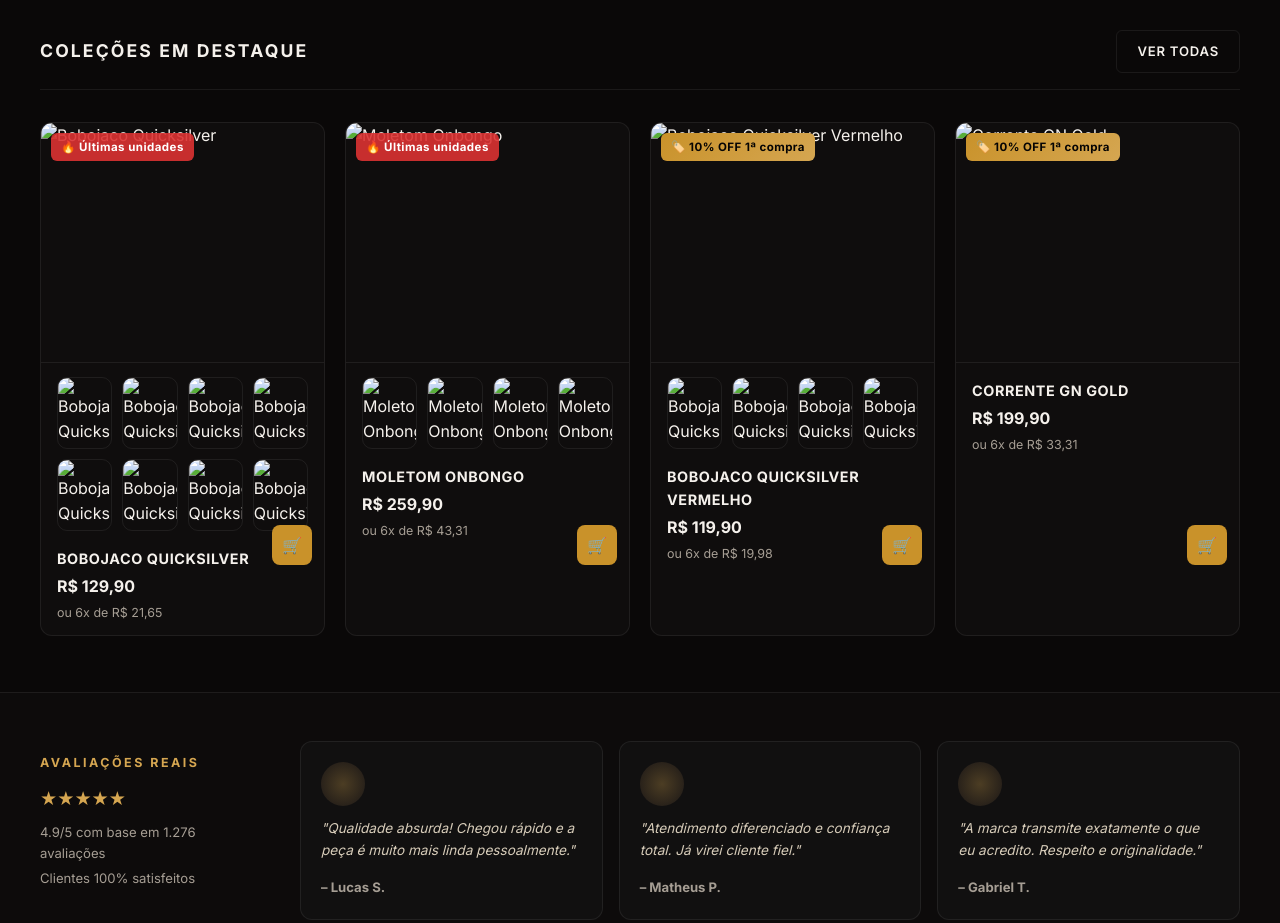
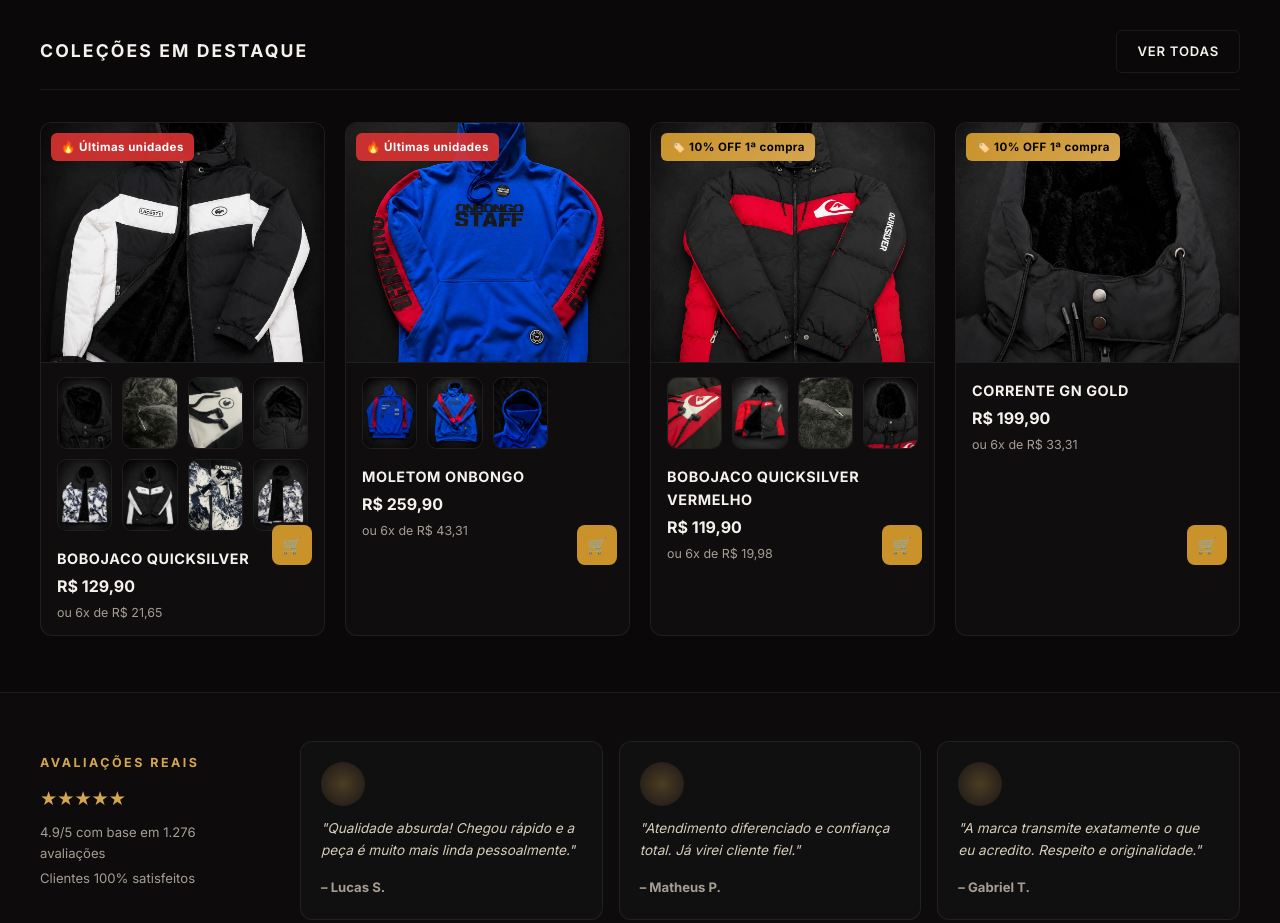
Before and after one commit to nathanenriico/gnmafia, a plain HTML site: page mafiagn/index.html in a window 1280 px wide. Shown: the part 940-1863 px from the top of the page. Drawn offline with Linux system fonts and the light colour scheme.

Commit message:
fix: renomeia pastas e imagens sem espacos, corrige caminhos

```diff
--- a/mafiagn/index.html
+++ b/mafiagn/index.html
@@ -108,19 +108,19 @@
       <a class="btn-outline-sm" href="#produtos">VER TODAS</a>
     </div>
     <div class="product-grid" id="produtos">
-      <article class="product-card" data-name="BOBOJACO QUICKSILVER" data-price="129.90" data-image="imagem bobojaco quicksilver/WhatsApp Image 2026-05-31 at 15.15.37 (1).jpeg">
+      <article class="product-card" data-name="BOBOJACO QUICKSILVER" data-price="129.90" data-image="img-bobojaco-quicksilver/img1.jpeg">
         <div class="product-img-wrap">
           <span class="badge-units">🔥 Últimas unidades</span>
-           <img src="imagem bobojaco quicksilver/WhatsApp Image 2026-05-31 at 15.15.37 (1).jpeg" alt="Bobojaco Quicksilver" class="product-img main-img" />
+          <img src="img-bobojaco-quicksilver/img1.jpeg" alt="Bobojaco Quicksilver" class="product-img main-img" />
           <div class="product-gallery">
-            <img src="imagem bobojaco quicksilver/WhatsApp Image 2026-05-31 at 15.15.37.jpeg" alt="Bobojaco Quicksilver detalhe 1" class="gallery-thumb" />
-            <img src="imagem bobojaco quicksilver/WhatsApp Image 2026-05-31 at 15.15.38 (1).jpeg" alt="Bobojaco Quicksilver detalhe 2" class="gallery-thumb" />
-            <img src="imagem bobojaco quicksilver/WhatsApp Image 2026-05-31 at 15.15.38 (2).jpeg" alt="Bobojaco Quicksilver detalhe 3" class="gallery-thumb" />
-            <img src="imagem bobojaco quicksilver/WhatsApp Image 2026-05-31 at 15.15.38 (3).jpeg" alt="Bobojaco Quicksilver detalhe 4" class="gallery-thumb" />
-            <img src="imagem bobojaco quicksilver/WhatsApp Image 2026-05-31 at 15.15.38 (4).jpeg" alt="Bobojaco Quicksilver detalhe 5" class="gallery-thumb" />
-            <img src="imagem bobojaco quicksilver/WhatsApp Image 2026-05-31 at 15.15.38.jpeg" alt="Bobojaco Quicksilver detalhe 6" class="gallery-thumb" />
-            <img src="imagem bobojaco quicksilver/WhatsApp Image 2026-05-31 at 15.15.39 (1).jpeg" alt="Bobojaco Quicksilver detalhe 7" class="gallery-thumb" />
-            <img src="imagem bobojaco quicksilver/WhatsApp Image 2026-05-31 at 15.15.39.jpeg" alt="Bobojaco Quicksilver detalhe 8" class="gallery-thumb" />
+            <img src="img-bobojaco-quicksilver/img2.jpeg" alt="detalhe 1" class="gallery-thumb" />
+            <img src="img-bobojaco-quicksilver/img3.jpeg" alt="detalhe 2" class="gallery-thumb" />
+            <img src="img-bobojaco-quicksilver/img4.jpeg" alt="detalhe 3" class="gallery-thumb" />
+            <img src="img-bobojaco-quicksilver/img5.jpeg" alt="detalhe 4" class="gallery-thumb" />
+            <img src="img-bobojaco-quicksilver/img6.jpeg" alt="detalhe 5" class="gallery-thumb" />
+            <img src="img-bobojaco-quicksilver/img7.jpeg" alt="detalhe 6" class="gallery-thumb" />
+            <img src="img-bobojaco-quicksilver/img8.jpeg" alt="detalhe 7" class="gallery-thumb" />
+            <img src="img-bobojaco-quicksilver/img9.jpeg" alt="detalhe 8" class="gallery-thumb" />
           </div>
         </div>
         <div class="product-info">
@@ -130,15 +130,14 @@
         </div>
         <button class="add-to-cart-btn add-to-cart">🛒</button>
       </article>
-      <article class="product-card" data-name="MOLETOM ONBONGO" data-price="259.90" data-image="imagem moletom onbongo/WhatsApp Image 2026-05-31 at 15.15.36.jpeg">
+      <article class="product-card" data-name="MOLETOM ONBONGO" data-price="259.90" data-image="img-moletom-onbongo/img2.jpeg">
         <div class="product-img-wrap">
           <span class="badge-units">🔥 Últimas unidades</span>
-          <img src="imagem moletom onbongo/WhatsApp Image 2026-05-31 at 15.15.36.jpeg" alt="Moletom Onbongo" class="product-img main-img" />
+          <img src="img-moletom-onbongo/img2.jpeg" alt="Moletom Onbongo" class="product-img main-img" />
           <div class="product-gallery">
-            <img src="imagem moletom onbongo/WhatsApp Image 2026-05-31 at 15.15.36 (1).jpeg" alt="Moletom Onbongo detalhe 1" class="gallery-thumb" />
-            <img src="imagem moletom onbongo/WhatsApp Image 2026-05-31 at 15.15.37 (1).jpeg" alt="Moletom Onbongo detalhe 2" class="gallery-thumb" />
-            <img src="imagem moletom onbongo/WhatsApp Image 2026-05-31 at 15.15.37.jpeg" alt="Moletom Onbongo detalhe 3" class="gallery-thumb" />
-            <img src="imagem moletom onbongo/WhatsApp Image 2026-05-31 at 15.15.36.jpeg" alt="Moletom Onbongo detalhe 4" class="gallery-thumb" />
+            <img src="img-moletom-onbongo/img1.jpeg" alt="detalhe 1" class="gallery-thumb" />
+            <img src="img-moletom-onbongo/img3.jpeg" alt="detalhe 2" class="gallery-thumb" />
+            <img src="img-moletom-onbongo/img4.jpeg" alt="detalhe 3" class="gallery-thumb" />
           </div>
         </div>
         <div class="product-info">
@@ -149,15 +148,15 @@
         </div>
         <button class="add-to-cart-btn add-to-cart">🛒</button>
       </article>
-      <article class="product-card" data-name="BOBOJACO QUICKSILVER VERMELHO" data-price="119.90" data-image="imagem bobojaco/WhatsApp Image 2026-05-31 at 14.29.41.jpeg">
+      <article class="product-card" data-name="BOBOJACO QUICKSILVER VERMELHO" data-price="119.90" data-image="img-bobojaco/img1.jpeg">
         <div class="product-img-wrap">
           <span class="badge-discount">🏷️ 10% OFF 1ª compra</span>
-          <img src="imagem bobojaco/WhatsApp Image 2026-05-31 at 14.29.41.jpeg" alt="Bobojaco Quicksilver Vermelho" class="product-img main-img" />
+          <img src="img-bobojaco/img1.jpeg" alt="Bobojaco Quicksilver Vermelho" class="product-img main-img" />
           <div class="product-gallery">
-            <img src="imagem bobojaco/WhatsApp Image 2026-05-31 at 14.29.42 (1).jpeg" alt="Bobojaco Quicksilver Vermelho detalhe 1" class="gallery-thumb" />
-            <img src="imagem bobojaco/WhatsApp Image 2026-05-31 at 14.29.42 (2).jpeg" alt="Bobojaco Quicksilver Vermelho detalhe 2" class="gallery-thumb" />
-            <img src="imagem bobojaco/WhatsApp Image 2026-05-31 at 14.29.42.jpeg" alt="Bobojaco Quicksilver Vermelho detalhe 3" class="gallery-thumb" />
-            <img src="imagem bobojaco/WhatsApp Image 2026-05-31 at 14.29.43.jpeg" alt="Bobojaco Quicksilver Vermelho detalhe 4" class="gallery-thumb" />
+            <img src="img-bobojaco/img2.jpeg" alt="detalhe 1" class="gallery-thumb" />
+            <img src="img-bobojaco/img3.jpeg" alt="detalhe 2" class="gallery-thumb" />
+            <img src="img-bobojaco/img4.jpeg" alt="detalhe 3" class="gallery-thumb" />
+            <img src="img-bobojaco/img5.jpeg" alt="detalhe 4" class="gallery-thumb" />
           </div>
         </div>
         <div class="product-info">
@@ -167,10 +166,10 @@
         </div>
         <button class="add-to-cart-btn add-to-cart">🛒</button>
       </article>
-      <article class="product-card" data-name="CORRENTE GN GOLD" data-price="199.90" data-image="imagem bobojaco/WhatsApp Image 2026-05-31 at 14.29.43.jpeg">
+      <article class="product-card" data-name="CORRENTE GN GOLD" data-price="199.90" data-image="img-bobojaco/img5.jpeg">
         <div class="product-img-wrap">
           <span class="badge-discount">🏷️ 10% OFF 1ª compra</span>
-          <img src="imagem bobojaco/WhatsApp Image 2026-05-31 at 14.29.43.jpeg" alt="Corrente GN Gold" class="product-img" />
+          <img src="img-bobojaco/img5.jpeg" alt="Corrente GN Gold" class="product-img main-img" />
         </div>
         <div class="product-info">
           <strong>CORRENTE GN GOLD</strong>
```
Also changed, not shown: mafiagn/img-bobojaco-quicksilver/img1.jpeg (added), mafiagn/img-bobojaco-quicksilver/img2.jpeg (added), mafiagn/img-bobojaco-quicksilver/img3.jpeg (added), mafiagn/img-bobojaco-quicksilver/img4.jpeg (added), mafiagn/img-bobojaco-quicksilver/img5.jpeg (added), mafiagn/img-bobojaco-quicksilver/img6.jpeg (added), mafiagn/img-bobojaco-quicksilver/img7.jpeg (added), mafiagn/img-bobojaco-quicksilver/img8.jpeg (added), mafiagn/img-bobojaco-quicksilver/img9.jpeg (added), mafiagn/img-bobojaco/img1.jpeg (added), mafiagn/img-bobojaco/img2.jpeg (added), mafiagn/img-bobojaco/img3.jpeg (added), mafiagn/img-bobojaco/img4.jpeg (added), mafiagn/img-bobojaco/img5.jpeg (added), 4 more files.
